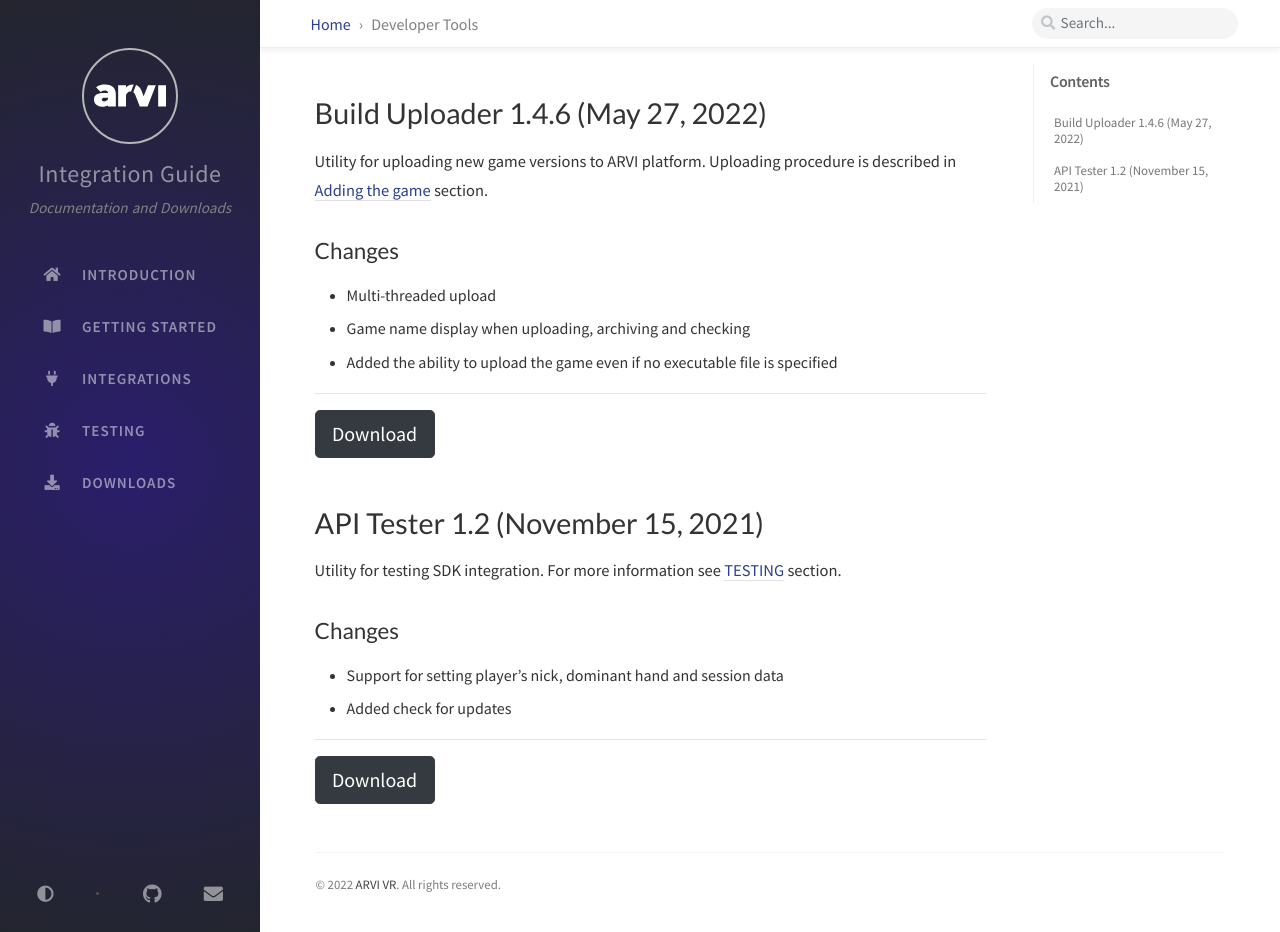
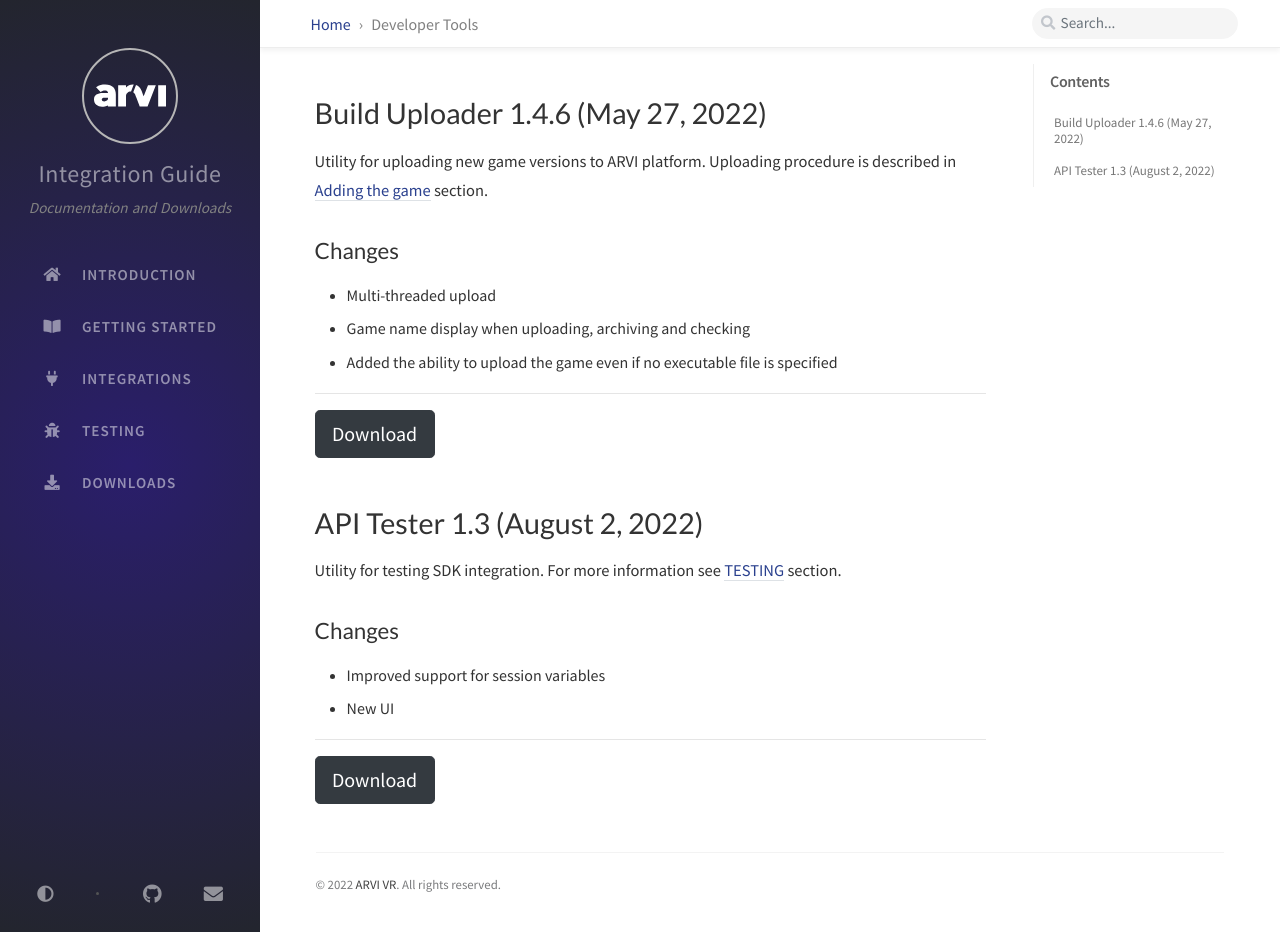
Before and after one commit to arvi-vr/integration-guide, a Jekyll site: the page built from _tabs/downloads-dev-tools.md, in a window 1280 px wide and 932 px high. Built offline with Jekyll 4.4.1, drawn with Linux system fonts in a browser that asks for light colours; comment, search, counter and statistics services are not loaded.

Commit message:
API Tester 1.3

```diff
--- a/_tabs/downloads-dev-tools.md
+++ b/_tabs/downloads-dev-tools.md
@@ -16,13 +16,13 @@
 <hr>
 <button onclick="window.open('https://storage-eu-west-1.arvilab.com/storage/applications/3/4b3e2797-34c6-45a7-84a7-11dc0e4f6bc4/versions/819f8003-6a5f-4613-a4fa-8fbd336fb1c5/files/Build%20Uploader%20Setup.exe')" type="button" class="btn btn-dark btn-lg">Download</button>
 
-# API Tester 1.2 (November 15, 2021)
+# API Tester 1.3 (August 2, 2022)
 
 Utility for testing SDK integration. For more information see [TESTING]({{ '/tabs/testing/' | relative_url }}) section.
 
 ## Changes
-- Support for setting player's nick, dominant hand and session data
-- Added check for updates
+- Improved support for session variables
+- New UI
 
 <hr>
-<button onclick="window.open('https://storage-eu-east-1.arvilab.com/storage/applications/3/cee1325e-f16a-4237-b92a-eda4d30803f5/versions/81e47986-bdc3-4ac7-9ee4-8c6f22970751/files/APITester.exe')" type="button" class="btn btn-dark btn-lg">Download</button>
+<button onclick="window.open('https://storage-eu-east-1.arvilab.com/storage/applications/3/cee1325e-f16a-4237-b92a-eda4d30803f5/versions/dea73204-fd02-4951-90af-5d61039c9eb4/files/APITester.exe')" type="button" class="btn btn-dark btn-lg">Download</button>
```
Also changed, not shown: dev-tools/api-tester/version.json (+4 -4 lines).
